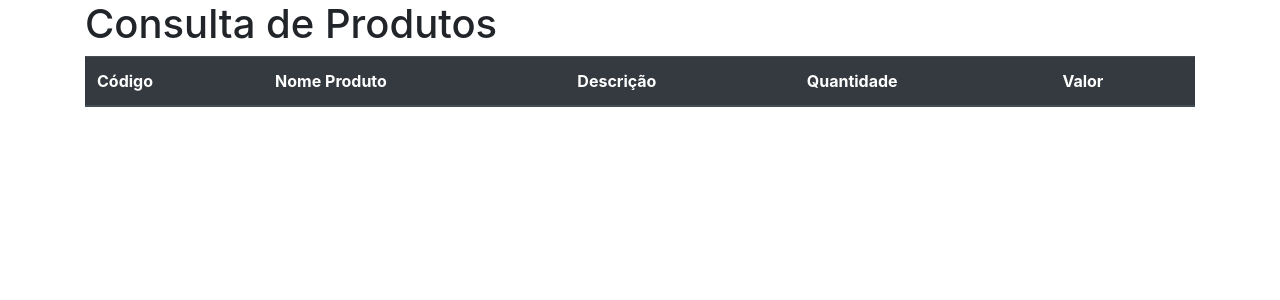
After one commit to kramermichelsc/projeto_ecommerce, a Django app: page /consultaprodutos/ in a window 1280 px wide. The commit adds this page. Shown: the top 300 px of the page. Run offline with Django 5.2, Linux system fonts and the light colour scheme; data that the repository does not hold is empty; some libraries are stand-ins or nearby versions.

Commit message:
consulta produtos

```diff
--- /dev/null
+++ b/core/templates/consultaprodutos.html
@@ -0,0 +1,38 @@
+{% load bootstrap4 %}
+<!DOCTYPE html>
+<html lang="en">
+<head>
+    <meta charset="UTF-8">
+    <meta name="viewport" content="width=device-width, initial-scale=1.0">
+    <title>Consulta de Produtos</title>
+    {% bootstrap_css %}
+</head>
+<body>
+    <div class="container">
+    <h1>Consulta de Produtos</h1>
+    <table class="table table-dark">
+        <thead>
+            <tr>
+              <th scope="col">Código</th>
+              <th scope="col">Nome Produto</th>
+              <th scope="col">Descrição</th>
+              <th scope="col">Quantidade</th>
+              <th scope="col">Valor</th>
+            </tr>
+          </thead>
+          <tbody>
+            {% for produto in produtos%}
+                <tr>
+                    <td scope="row">{{produto.codigo}}</td>
+                    <td scope="row">{{produto.nome}}</td>
+                    <td scope="row">{{produto.descricao}}</td>
+                    <td scope="row">{{produto.quantidade}}</td>
+                    <td scope="row">{{produto.valor}}</td>
+                </tr>
+            {% endfor %}
+          </tbody>
+    </table>
+    </div>
+{% bootstrap_javascript jquery='full' %}
+</body>
+</html>
--- a/core/views.py
+++ b/core/views.py
@@ -5,6 +5,14 @@ from .forms import ProdutosModelForm
 from django.http import HttpResponse
 
 from django.contrib import messages
+
+from .models import Produtos
+
+def consultaprodutos(request):
+    context = {
+        'produtos': Produtos.objects.all()
+    }
+    return render(request, 'consultaprodutos.html', context)
 
 def index(request):
     return render(request, 'index.html')
--- a/ecommerce/urls.py
+++ b/ecommerce/urls.py
@@ -17,12 +17,13 @@ Including another URLconf
 
 from django.contrib import admin
 from django.urls import path
-from core.views import index, contato, produtos
+from core.views import index, contato, produtos, consultaprodutos
 
 urlpatterns = [
     path('admin/', admin.site.urls),
     path('', index),
     path('produto/', produtos, name='produtos'),
+    path('consultaprodutos/', consultaprodutos, name='consultaprodutos'),
     path('contato/', contato, name='contato'),
 
 ]
```
Also changed, not shown: core/templates/produto.html (+14 -10 lines), core/templates/produtoBOOt.html (deleted, +0 -27 lines), core/templates/produtoSEMBOOt.html (added, +23 -0 lines), produtos/Verbos_Taxomia_de_Bloom.gif (added), produtos/Verbos_Taxomia_de_Bloom.thumb.gif (added).
